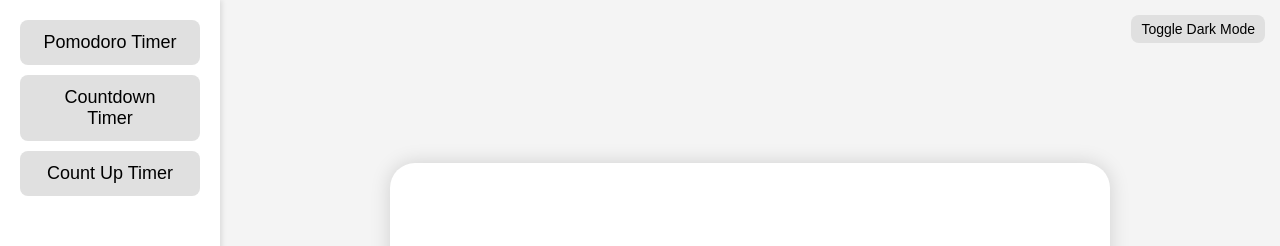
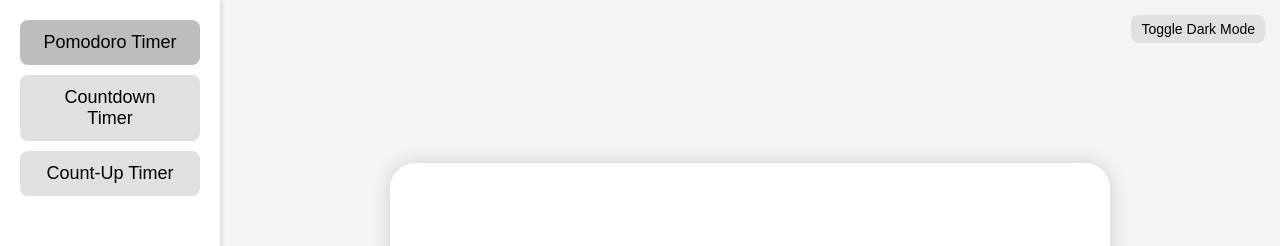
Before and after one commit to pedramref/freeonlinetimer, a plain HTML site: page index.html in a window 1280 px wide. Both pictures are taken after a click on the button "Pomodoro Timer". Shown: the top 246 px of the page. Drawn offline with Linux system fonts and the light colour scheme.

Commit message:
Update index.html

```diff
--- a/index.html
+++ b/index.html
@@ -46,6 +46,10 @@
       display: flex;
       flex-direction: column;
       gap: 10px;
+    }
+
+    .sidebar button.active {
+      background-color: var(--button-active);
     }
 
     .main-content {
@@ -104,9 +108,9 @@
 <body>
   <button class="toggle-dark" onclick="toggleDarkMode()">Toggle Dark Mode</button>
   <div class="sidebar">
-    <button onclick="selectTimer('pomodoro')">Pomodoro Timer</button>
-    <button onclick="selectTimer('countdown')">Countdown Timer</button>
-    <button onclick="selectTimer('countup')">Count Up Timer</button>
+    <button onclick="selectTimer('pomodoro', this)">Pomodoro Timer</button>
+    <button onclick="selectTimer('countdown', this)">Countdown Timer</button>
+    <button onclick="selectTimer('countup', this)">Count-Up Timer</button>
   </div>
   <div class="main-content">
     <div class="timer-box">
@@ -139,16 +143,21 @@
     let timer = null;
     let countUpTime = 0;
 
-    function selectTimer(mode) {
+    function selectTimer(mode, btn) {
       currentMode = mode;
       pauseTimer();
 
+      // update title
       const titleMap = {
         pomodoro: 'Pomodoro Timer',
         countdown: 'Countdown Timer',
-        countup: 'Count Up Timer'
+        countup: 'Count-Up Timer'
       };
       titleElement.textContent = titleMap[mode];
+
+      // visually highlight selected button
+      document.querySelectorAll('.sidebar button').forEach(b => b.classList.remove('active'));
+      btn.classList.add('active');
 
       if (mode === 'pomodoro') {
         secondsLeft = modes.pomodoro;
@@ -251,6 +260,11 @@
       updateDisplay();
     }
 
+    // Set initial active button
+    window.onload = () => {
+      document.querySelectorAll('.sidebar button')[0].classList.add('active');
+    };
+
     updateDisplay();
   </script>
 </body>
```
